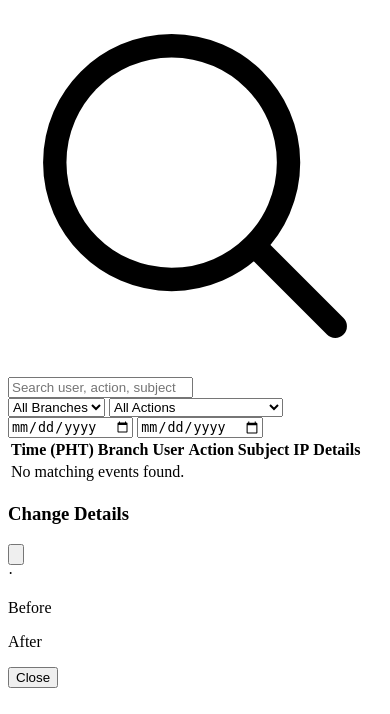
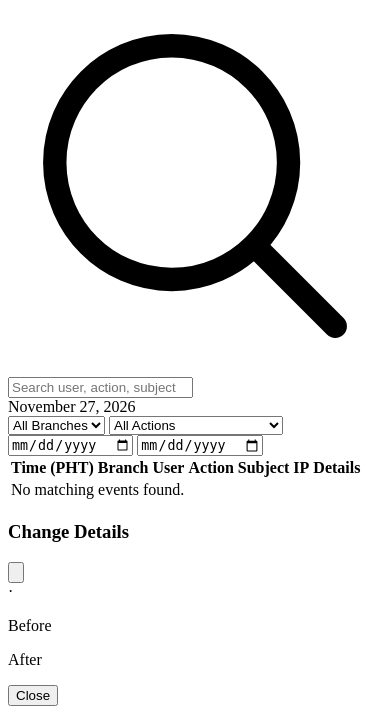
Before and after one commit to ReajDabi/Signature-POS, a Laravel app: page /hq/audit in a window 390 px wide. Shown: the part 3975-4689 px from the top of the page. Before the commit the page ends 4663 px from the top, so only its background shows below. Run offline with Laravel 12, Linux system fonts and the light colour scheme; parts of the project's set-up code (start-up, migrations or seed data) failed here and were passed over.

Commit message:
fix(ui): add date and rearrange audit filter layout

```diff
--- a/resources/views/hq/audit/index.blade.php
+++ b/resources/views/hq/audit/index.blade.php
@@ -148,8 +148,9 @@
                 </button>
             </x-slot:actions>
 
-            <div class="mb-5 grid grid-cols-1 gap-3 sm:grid-cols-2 lg:grid-cols-5">
-                <div class="relative lg:col-span-2">
+            {{-- Row 1: Search (left) + Date (right) --}}
+            <div class="mb-3 flex flex-col sm:flex-row sm:items-center sm:justify-between gap-3">
+                <div class="relative sm:w-1/2 lg:w-2/5">
                     <x-ui.icon name="search" class="pointer-events-none absolute left-3 top-1/2 h-4 w-4 -translate-y-1/2 text-theme-muted" />
                     <input
                         type="search"
@@ -158,7 +159,13 @@
                         class="sig-input w-full rounded-xl py-2 pl-9 pr-3 text-xs"
                     >
                 </div>
+                <div class="text-sm text-gray-500">
+                    {{ now()->format('F j, Y') }}
+                </div>
+            </div>
 
+            {{-- Row 2: Branches, Actions, Date range --}}
+            <div class="mb-5 grid grid-cols-1 gap-3 sm:grid-cols-3">
                 <select x-model="branchFilter" class="sig-input rounded-xl px-3 py-2 text-xs">
                     <option value="all">All Branches</option>
                     <option value="HQ">HQ</option>
```
